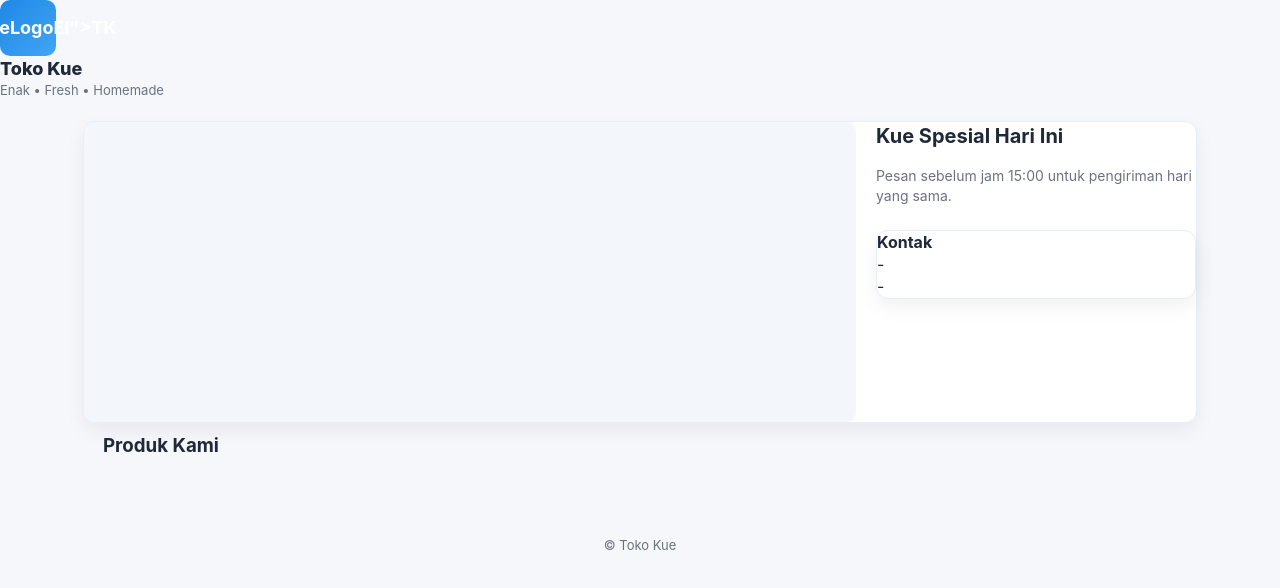
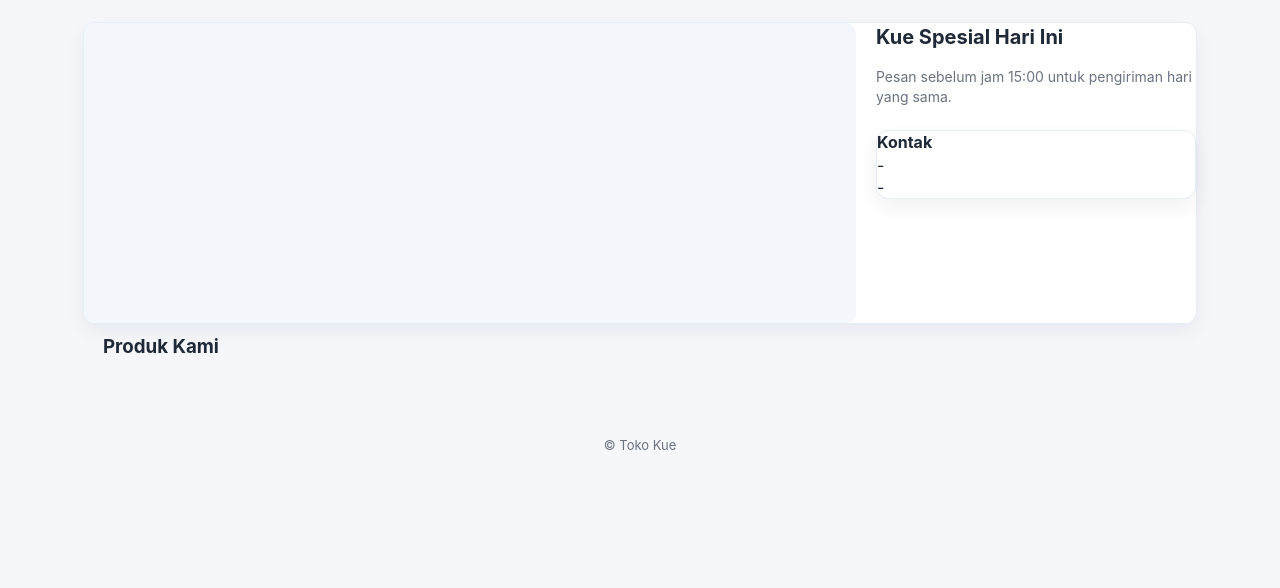
Before and after one commit to uliloka83-lgtm/P-gabut, a plain HTML site: page index.html in a window 1280 px wide. Drawn offline with Linux system fonts and the light colour scheme.

Commit message:
Update index.html

```diff
--- a/index.html
+++ b/index.html
@@ -1,13 +1,15 @@
 <!doctype html>
-<div class="logo" href="style.css">
-  id="siteLogoEl">TK</div>
-<div>
-<div id="siteTitle">Toko Kue</div>
-<div id="siteTag" style="color:var(--muted);font-size:13px">Enak • Fresh • Homemade</div>
-</div>
-<link rel="stylesheet" href="style.css">
+<html>
+<head>
+    <meta charset="UTF-8">
+    <meta name="viewport" content="width=device-width, initial-scale=1.0">
 
-</header>
+    <title>Toko Kue</title>
+
+    <link rel="stylesheet" href="style.css">
+</head>
+<body>
+
 
 
 <main class="container">
```
